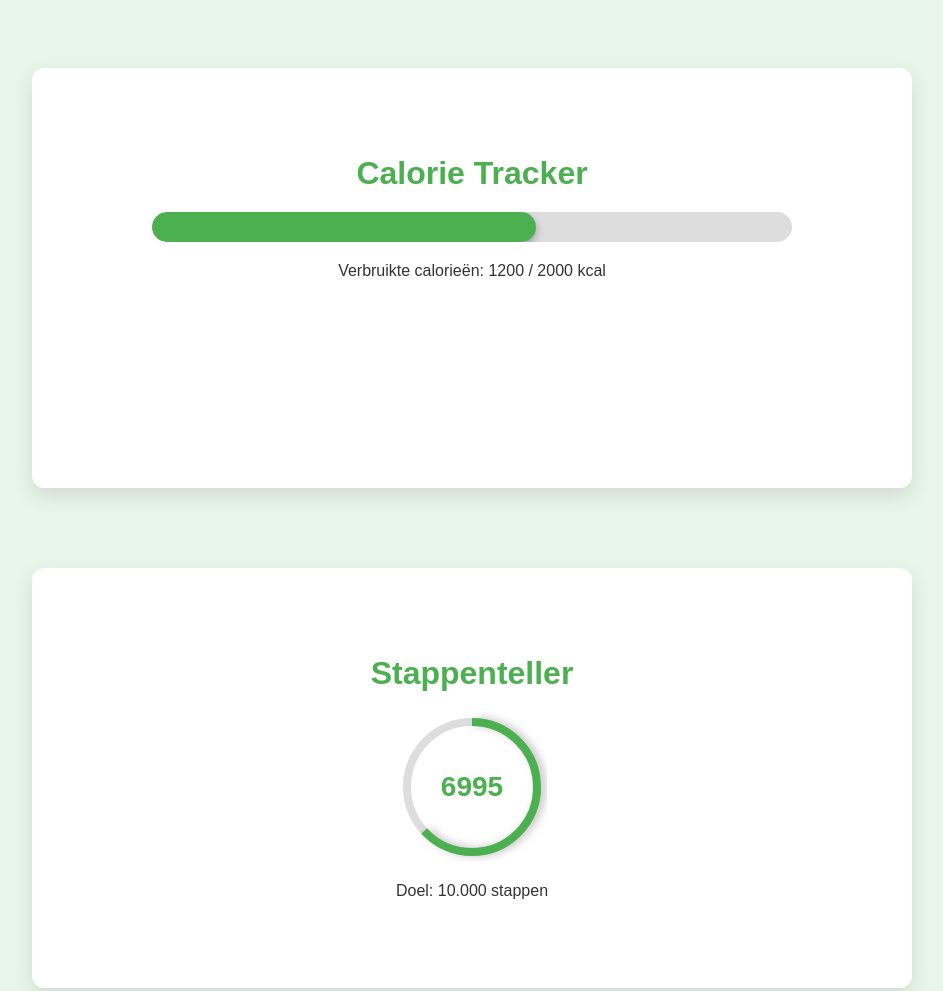
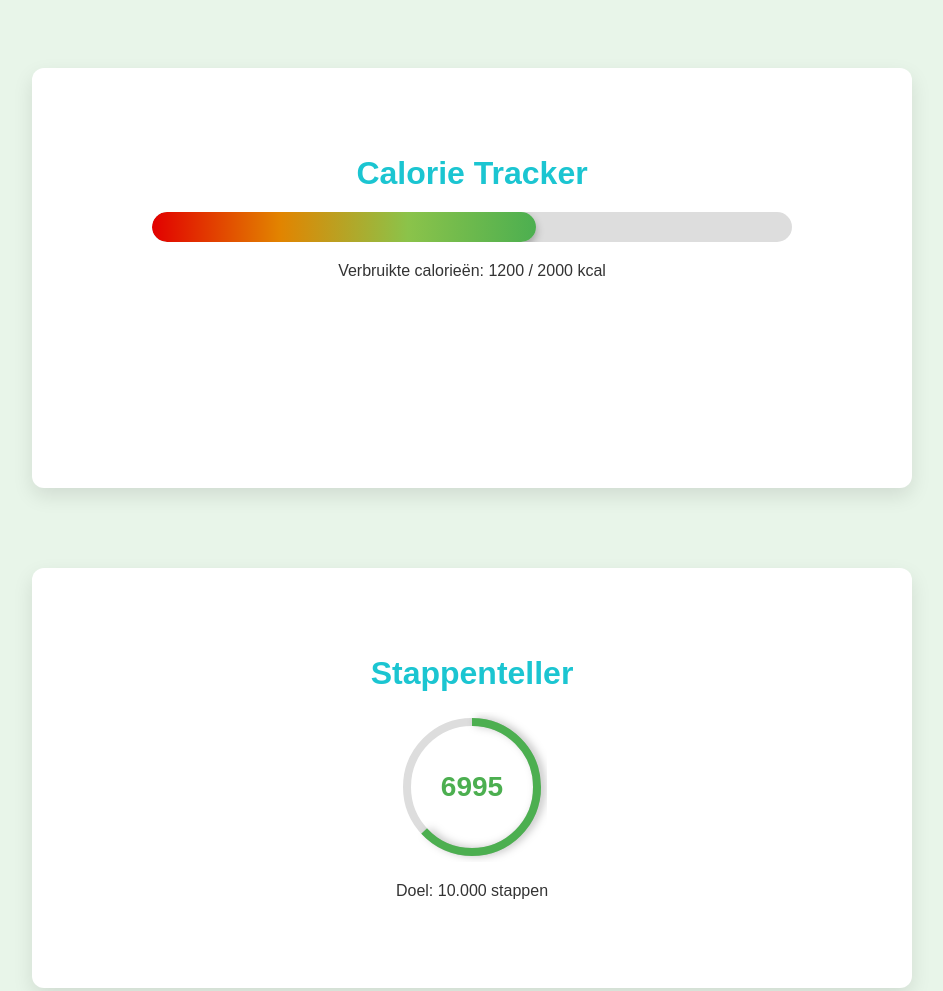
Before and after one commit to Tientje237/GSAPschool, a plain HTML site: page opdracht4/index.html in a window 1280 px wide. Shown: the top 991 px of the page, without its empty margins (168-1111 px from the left). Drawn offline with nearby package versions, Linux system fonts and the light colour scheme.

Commit message:
opdracht 4

```diff
--- a/opdracht4/style.css
+++ b/opdracht4/style.css
@@ -10,7 +10,7 @@ body {
 
 h2 {
   font-size: 2em;
-  color: #4caf50; /* Groene kleur voor titels */
+  color: #1bc5d1; /* Groene kleur voor titels */
   margin-bottom: 20px;
 }
 
@@ -46,7 +46,7 @@ section:hover {
 .calorie-fill {
   height: 100%;
   width: 0; /* Start op 0, wordt geanimeerd in JS */
-  background-color: #4caf50;
+  background: linear-gradient(to right, #e20000, #e28400, #8bc34a, #4caf50);
   border-radius: 15px;
   box-shadow: 0px 4px 8px rgba(0, 0, 0, 0.3); /* Schaduw voor diepte */
 }
@@ -124,7 +124,6 @@ button:hover {
   flex-direction: column;
   align-items: center;
   justify-content: center;
-
 }
 
 #healthTip:hover {
```
